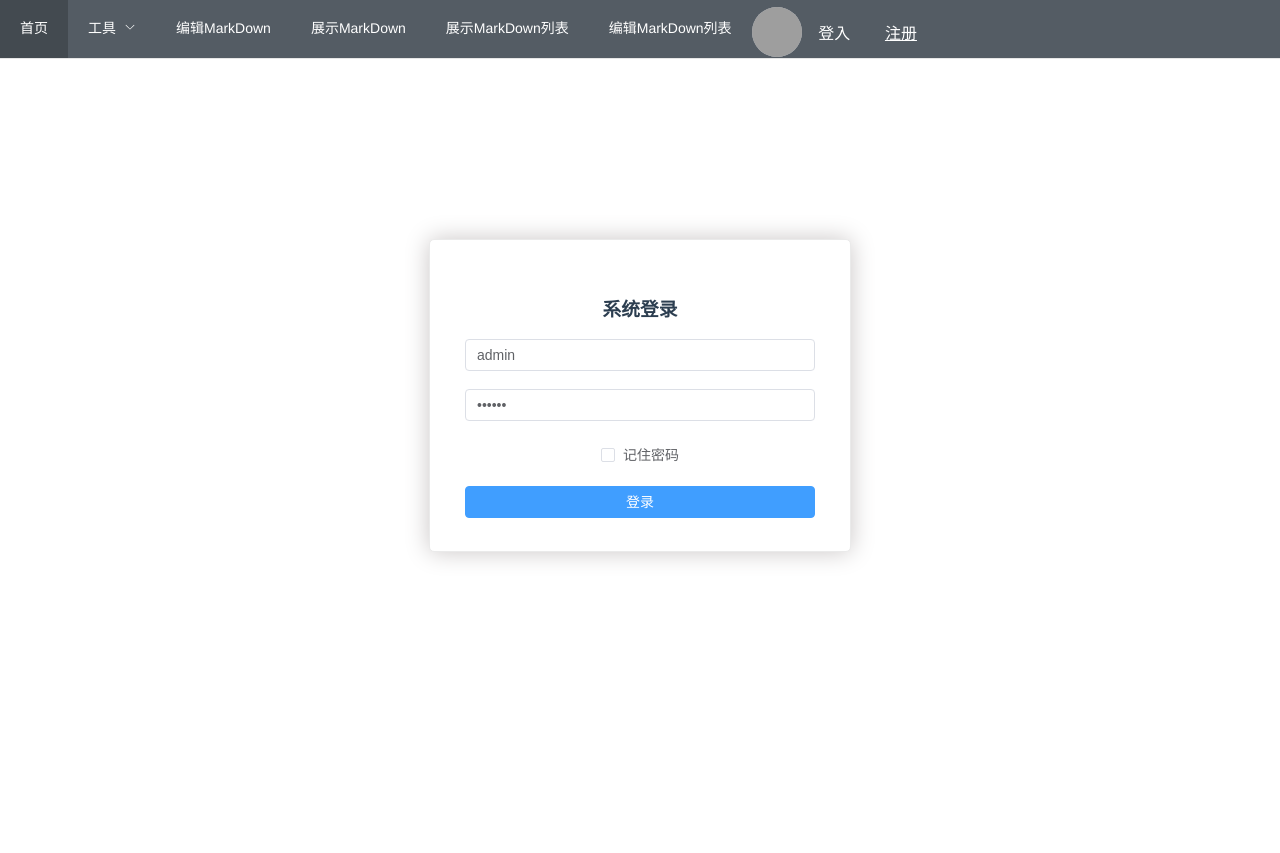
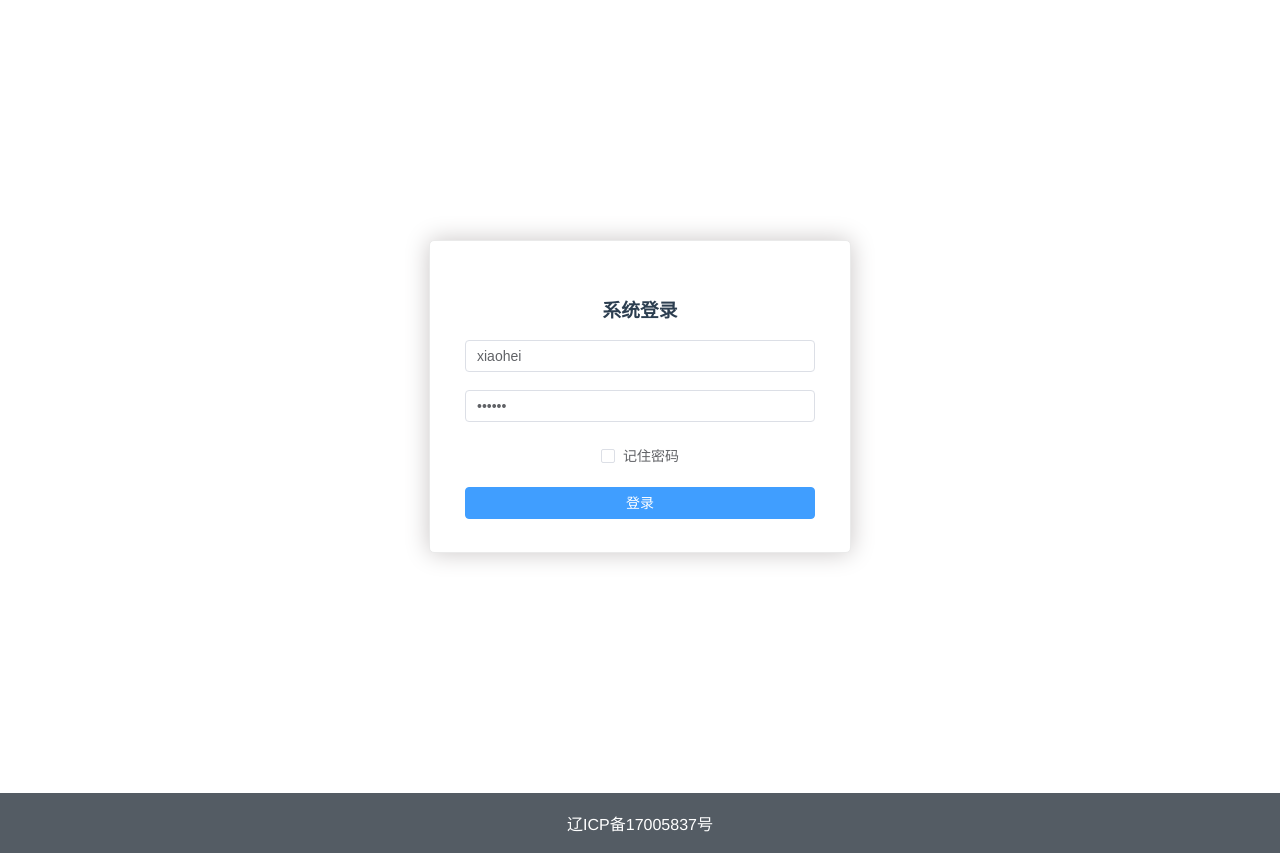
Before and after one commit to StarSky0414/starsky-web-vue, a Vue app: page /login in a window 1280 px wide. Before the commit the page ends 800 px from the top, so only its background shows below. Built offline with nearby package versions, Linux system fonts and the light colour scheme; grey boxes are pictures that could not be loaded.

Commit message:
登录流程 首页图片 footer

```diff
--- a/src/App.vue
+++ b/src/App.vue
@@ -1,22 +1,45 @@
 <template>
-      <nav-menu></nav-menu>
+  <keep-alive include="a,b">
+    <nav-menu></nav-menu>
+  </keep-alive>
     <!--  <div id="nav">-->
     <!--    <router-link to="/">Home</router-link> |-->
     <!--    <router-link to="/about">About</router-link>-->
     <!--  </div>-->
     <router-view/>
+  <el-footer class="footer">
+    <a href="http://www.miitbeian.gov.cn">辽ICP备17005837号</a>
+  </el-footer>
 </template>
 
 <style lang="stylus">
+.ext-strict
+  height 100%
+
 #app
   font-family Avenir, Helvetica, Arial, sans-serif
   -webkit-font-smoothing antialiased
   -moz-osx-font-smoothing grayscale
   text-align center
   color #2c3e50
+  height 100%
 
 body
   margin 0
+  height 100%
+
+
+footer
+  height 55px
+  width 100%
+  background-color #545c64
+  display flex
+  justify-content: space-evenly;
+  align-items: center;
+  a
+    text-decoration: none;
+    color white
+
 </style>
 <script>
 import NavMenu from "./components/NavMenu";
--- a/src/components/NavMenu.vue
+++ b/src/components/NavMenu.vue
@@ -1,5 +1,5 @@
 <template>
-  <el-menu
+  <el-menu v-if="test()"
            router
            :default-active="activeIndex2"
            class="el-menu-demo"
@@ -10,28 +10,30 @@
            active-text-color="#ffd04b">
 
     <el-menu-item index="/">首页</el-menu-item>
-    <el-sub-menu index="">
-      <template #title>工具</template>
-      <el-menu-item index="/MakeBean">生成bean</el-menu-item>
-    </el-sub-menu>
-    <el-menu-item index="/changeMarkDown">编辑MarkDown</el-menu-item>
-    <el-menu-item index="/showMakrDownFile">展示MarkDown</el-menu-item>
+<!--    <el-sub-menu index="">-->
+<!--      <template #title>工具</template>-->
+<!--      <el-menu-item index="/MakeBean">生成bean</el-menu-item>-->
+<!--    </el-sub-menu>-->
+<!--    <el-menu-item index="/changeMarkDown">编辑MarkDown</el-menu-item>-->
+<!--    <el-menu-item index="/showMakrDownFile">展示MarkDown</el-menu-item>-->
     <el-menu-item index="/showArticleList">展示MarkDown列表</el-menu-item>
-    <el-menu-item index="/editorMakrDownFile">编辑MarkDown列表</el-menu-item>
+    <el-menu-item  v-if="userInfo"  index="/editorMakrDownFile">编辑MarkDown列表</el-menu-item>
 
 
     <!--    <el-menu-item index="3" disabled>消息中心</el-menu-item>-->
     <!--    <el-menu-item index="4">订单管理</el-menu-item>-->
 
     <div class="user-avtor">
-      <el-row class="row-bg" style="width: 200px;align-items:center;">
-        <el-col :span="8" style="display:flex;">
-          <el-avatar :size="50" :src="headImg"></el-avatar>
+      <el-row class="row-bg" style="width: 200px;align-items:center;height: 60px;">
+        <el-col v-if="userInfo" :span="8" style="display:flex;">
+          <el-avatar :size="50" :src="userInfo.headPortrait"></el-avatar>
         </el-col>
-        <el-col :span="8" style="display:flex;"><a index="/login" style="cursor:hand;color: #ffffff;"
+        <el-col v-if="!userInfo" :span="8" style="display:flex;"><a style="cursor:hand;color: #ffffff;"
                                                                     @click="jumpLogin">登入</a></el-col>
-        <el-col :span="8" style="display:flex;"><a href="#" style="cursor:hand;color: #ffffff;"
+        <el-col v-if="!userInfo" :span="8" style="display:flex;"><a href="#" style="cursor:hand;color: #ffffff;"
                                                                     @click="jumpRegister">注册</a></el-col>
+        <el-col v-if="userInfo" :span="8" style="display:flex;"><a  style="cursor:hand;color: #ffffff;"
+                                                                   @click="jumLoginOut">退出</a></el-col>
       </el-row>
     </div>
   </el-menu>
@@ -46,10 +48,20 @@ export default {
     return {
       activeIndex: '1',
       activeIndex2: '1',
-      headImg: "/static/img/head.jpg"
+      headImg: "/static/img/head.jpg",
+      userInfo: null
     };
   },
+  created() {
+    let userInfoString = sessionStorage.getItem('user');
+    this.userInfo = JSON.parse(userInfoString);
+  },
   methods: {
+    test(){
+      let userInfoString = sessionStorage.getItem('user');
+      this.userInfo = JSON.parse(userInfoString);
+      return this.$route.path !=='/login';
+    },
     handleSelect(key, keyPath) {
       console.log(key, keyPath);
     },
@@ -63,6 +75,12 @@ export default {
         message: '注册暂未开放',
         type: 'error',
       })
+    },
+    jumLoginOut() {
+      sessionStorage.removeItem('user');
+      this.$router.push({
+        path: 'login',
+      });
     }
   }
 }
@@ -70,7 +88,6 @@ export default {
 
 <style scoped="scoped">
 .user-avtor {
-  margin-top: 5px;
   display: flex;
   justify-content: flex-end;
   justify-items: center;
--- a/src/router/index.js
+++ b/src/router/index.js
@@ -1,5 +1,5 @@
 import { createRouter, createWebHistory } from 'vue-router'
-import Home from '../views/Home.vue'
+import SafeguardIndex from '../views/safeguard/SafeguardIndex.vue'
 import MakeBean from '../views/MakeBean.vue'
 import changeMarkDown from '../views/ChangeMarkDownTest.vue'
 import showMakrDownFile from '../views/markDown/ShowMakrDownFile.vue'
@@ -11,8 +11,8 @@ import HelloWord from '../components/HelloWorld'
 const routes = [
   {
     path: '/',
-    name: 'Home',
-    component: Home
+    name: 'SafeguardIndex',
+    component: SafeguardIndex
   },
   {
     path: '/about',
--- a/src/views/markDown/EditorMakrDownFile.vue
+++ b/src/views/markDown/EditorMakrDownFile.vue
@@ -67,7 +67,7 @@ export default {
       //默认选项
       defaultOptions: {
         //width: "90%",
-        height: "500",
+        height: "800",
         path: "/static/editormd/lib/",
         // theme : "dark",
         // previewTheme : "dark",
--- a/src/views/markDown/ShowArticleList.vue
+++ b/src/views/markDown/ShowArticleList.vue
@@ -41,7 +41,7 @@
                 <el-col :span="6">
                   <span class="iconfont icon-fenxiang"><span style="margin-left: 5px">150</span></span>
                 </el-col>
-                <el-col :span="6" @click.stop="jumpEditor(tableDataItem.id)">
+                <el-col v-if="userInfo" :span="6" @click.stop="jumpEditor(tableDataItem.id)">
                   <span class="iconfont icon-zhengshu"><span style="margin-left: 5px">编辑</span></span>
                 </el-col>
               </el-row>
@@ -80,12 +80,15 @@ export default {
       // 总条数，根据接口获取数据长度(注意：这里不能为空)
       totalCount:1,
       // 个数选择器（可修改）
-      pageSizes:[1,2,3,4],
+      pageSizes:[10],
       // 默认每页显示的条数（可修改）
-      pageSize:5,
+      pageSize:10,
+      userInfo:null
     }
   },
   created() {
+    let userInfoString = sessionStorage.getItem('user');
+    this.userInfo = JSON.parse(userInfoString);
     this.queryContextList(this.currentPage,this.pageSize);
   },
   methods:{
@@ -100,6 +103,13 @@ export default {
       alert(date);
     },
     queryContextList(currentPage,pageSize) {
+      // if (!this.userInfo){
+      //   ElMessage({
+      //     message: "请先登录",
+      //     type: 'error',
+      //   });
+      //   this.$router.back();
+      // }
 // 发起get请求
       axios.get('/api/article/queryList', {
         // get传递的query参数（传递的参数应与后台人员协商，本次模拟不做限制，不做判断）
--- /dev/null
+++ b/src/views/safeguard/SafeguardIndex.vue
@@ -0,0 +1,16 @@
+<template>
+<el-image src="/static/img/index.png" class="safeguard">
+</el-image>
+</template>
+
+<script>
+export default {
+  name: "SafeguardIndex"
+}
+</script>
+
+<style scoped>
+.safeguard{
+  width: 100%;
+}
+</style>
--- a/src/views/user/Login.vue
+++ b/src/views/user/Login.vue
@@ -33,12 +33,15 @@
 </template>
 
 <script>
+import axios from "axios";
+import {ElMessage} from "element-plus";
+
 export default {
   data(){
     return {
       logining: false,
       ruleForm2: {
-        username: 'admin',
+        username: 'xiaohei',
         password: '123456',
       },
       rules2: {
@@ -53,17 +56,41 @@ export default {
       this.$refs.ruleForm2.validate((valid) => {
         if(valid){
           this.logining = true;
-          if(this.ruleForm2.username === 'admin' &&
-              this.ruleForm2.password === '123456'){
+          // if(this.ruleForm2.username === 'admin' &&
+          //     this.ruleForm2.password === '123456'){
+          //   this.logining = false;
+          //   sessionStorage.setItem('user', this.ruleForm2.username);
+          //   this.$router.push({path: '/'});
+          // }else{
+          //   this.logining = false;
+          //   this.$alert('username or password wrong!', 'info', {
+          //     confirmButtonText: 'ok'
+          //   })
+          // }
+
+          // 发起get请求
+          axios.post('/api/userInfo/login',{name:this.ruleForm2.username,password:this.ruleForm2.password}).then((response) => {
+
+            if (response.data.code === 0){
+              sessionStorage.setItem('user', JSON.stringify(response.data.result));
+              this.$router.push({path: '/'});
+            }else {
+              ElMessage({
+                message: response.data.message,
+                type: 'error',
+              });
+              this.logining = false;
+            }
+
+            // then 指成功之后的回调 (注意：使用箭头函数，可以不考虑this指向)
+            console.log(response);
+            console.log(response.data.result);
+
+          }).catch((error) => {
+            // catch 指请求出错的处理
+            console.log(error);
             this.logining = false;
-            sessionStorage.setItem('user', this.ruleForm2.username);
-            this.$router.push({path: '/'});
-          }else{
-            this.logining = false;
-            this.$alert('username or password wrong!', 'info', {
-              confirmButtonText: 'ok'
-            })
-          }
+          });
         }else{
           console.log('error submit!');
           return false;
@@ -77,12 +104,13 @@ export default {
 <style scoped>
 .login-container {
   width: 100%;
-  height: 100%;
+  height: 90%;
+  display: flex;
 }
 .login-page {
   -webkit-border-radius: 5px;
   border-radius: 5px;
-  margin: 180px auto;
+  margin: 240px auto;
   width: 350px;
   padding: 35px 35px 15px;
   background: #fff;
```
Also changed, not shown: public/static/img/head.jpg (added), public/static/img/index.png (added). Lines whose indentation alone changed are shown as unchanged.
